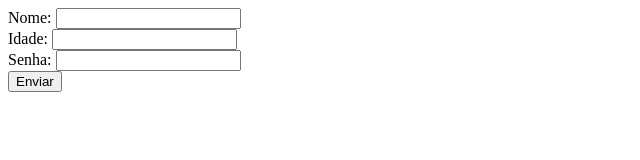
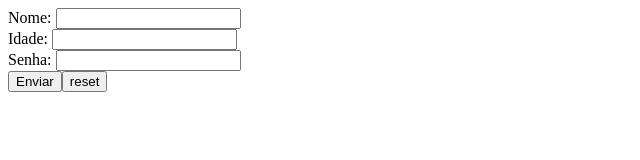
Before and after one commit to alyssonwolfpoet/Aprendizagem_html, a plain HTML site: page 3 Trabalhando com Formulários em HTML/index.html in a window 1280 px wide. Shown: the whole page, without its empty margins (0-640 px from the left). Drawn offline with Linux system fonts and the light colour scheme.

Commit message:
Tags Form

```diff
--- a/3 Trabalhando com Formulários em HTML/index.html
+++ b/3 Trabalhando com Formulários em HTML/index.html
@@ -11,7 +11,7 @@
         Nome: <input type="text" name="name"><br>
         Idade: <input type="number" name="age"><br>
         Senha: <input type="password" name="password"><br>
-        <button type="submit">Enviar</button>
+        <button type="submit">Enviar</button><button type="reset">reset</button>
 
     </form>
 </body>
```
